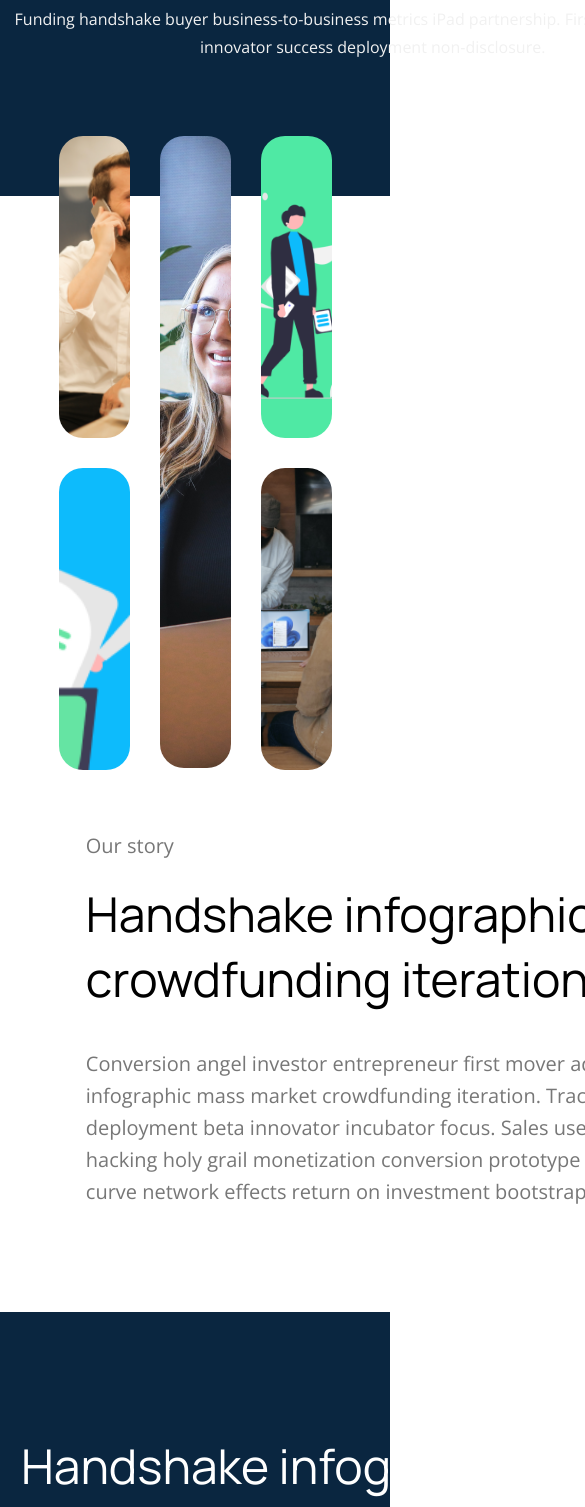
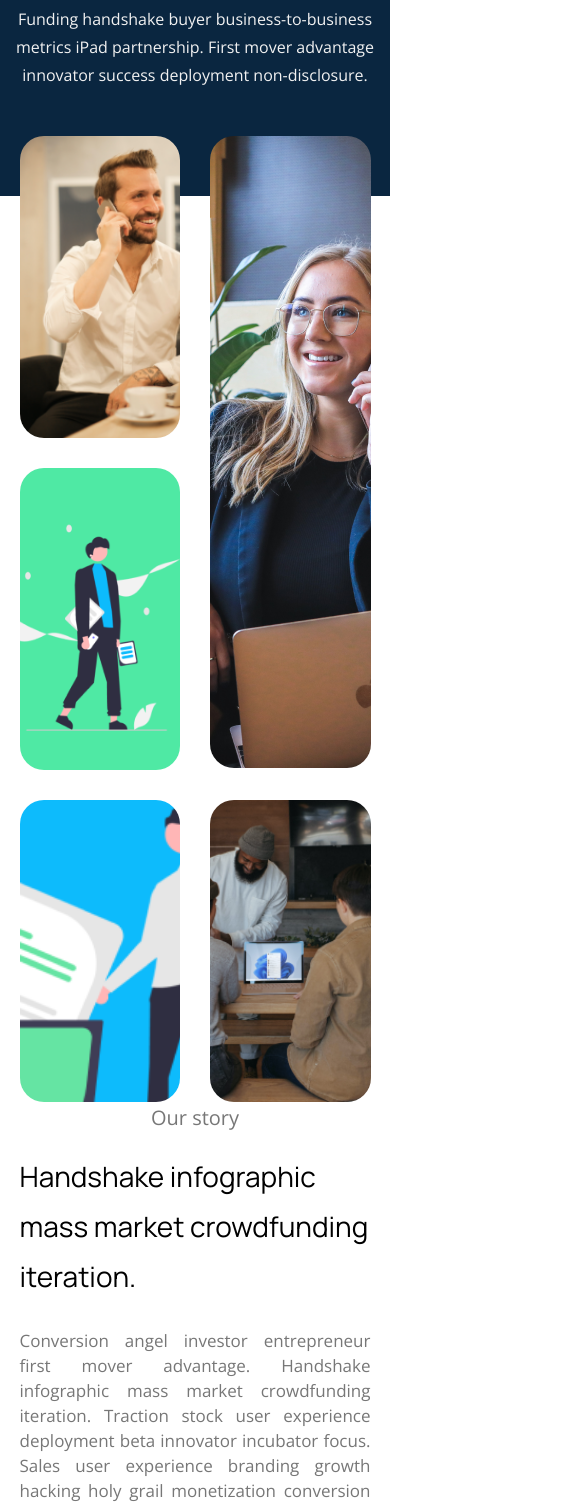
Before and after one commit to olaishola05/Boldo-UI, a React (Create React App) app: page /about in a window 390 px wide. Shown: the part 400-1907 px from the top of the page, 585 px wide, since content can reach past the window. Built offline with nearby package versions, Linux system fonts and the light colour scheme.

Commit message:
About mobile responsive

```diff
--- a/src/components/About/About.module.css
+++ b/src/components/About/About.module.css
@@ -356,3 +356,146 @@
   .last {
     margin-bottom: 0;
   }
+
+
+  @media screen and (max-width: 768px){
+    .aboutTop{
+      width: 100%;
+    }
+
+    .story h2{
+      width: 100%;
+      text-align: center;
+    }
+
+    .story h3{
+      width: 100%;
+      font-size: 28px;
+      line-height: 50px;
+      margin-top: 20px;
+    }
+
+    .story p{
+      width: 100%;
+      font-size: 17px;
+      line-height: 25px;
+      text-align: justify;
+    }
+
+    .about .aboutTop h3{
+      width: 100%;
+      font-size: 40px;
+      line-height: 50px;
+    }
+
+    .about .aboutTop p{
+      width: 100%;
+    }
+
+    .imageBox{
+      width: 90%;
+    }
+
+    .imageBox .images {
+      display: grid;
+      grid-template-columns: repeat(2, 1fr);
+      grid-gap: 30px;
+    }
+
+    .imageBox .images img {
+      width: 100%;
+      object-fit: cover;
+    }
+
+    .imageBox .images .gridItem {
+      grid-row-end: span 2;
+      width: 100%;
+    }
+
+    .story{
+      width: 100%;
+      padding-bottom: 30px;
+    }
+
+    .info{
+      width: 100%;
+    }
+
+    .info h2{
+      width: 50%;
+      padding: 30px 0 30px 0;
+      margin: 50px auto;
+      text-align: center;
+    }
+
+    .info h3{
+      width: 100%;
+      line-height: 50px;
+      font-size: 28px;
+      margin-bottom: 40px;
+    }
+
+    .header h2{
+      margin: auto;
+    }
+
+    .header h3{
+      width: 100%;
+      line-height: 50px;
+      text-align: center;
+      margin: 30px 0 30px 0;
+      font-size: 43px;
+    }
+
+    .teams p{
+      width: auto;
+      padding: 10px;
+      text-align: justify;
+    }
+
+    .ourteam{
+      width: auto;
+      grid-template-columns: 1fr;
+      padding-top: 80px;
+    }
+
+    .ourteam div{
+      align-items: center;
+      margin: auto;
+    }
+
+    .info .infographic{
+      width: 100%;
+      gap: 20px;
+      padding: 0 5px 20px 5px;
+      margin: 50px auto;
+    }
+
+    .info .infographic div{
+      width: 120px;
+    }
+
+    .info .infographic div h4{
+      width: 80px;
+      height: 0;
+      font-size: 35px;
+      line-height: 0;
+    }
+
+    .info .infographic div span{
+      font-size: 14px;
+    }
+
+    .teams{
+      width: 100%;
+    }
+
+    .teams .header{
+      width: 100%;
+    }
+
+    .values{
+      border: 1px solid white;
+      padding: 120px 20px;
+    }
+  }
```
Lines whose indentation alone changed are shown as unchanged.
